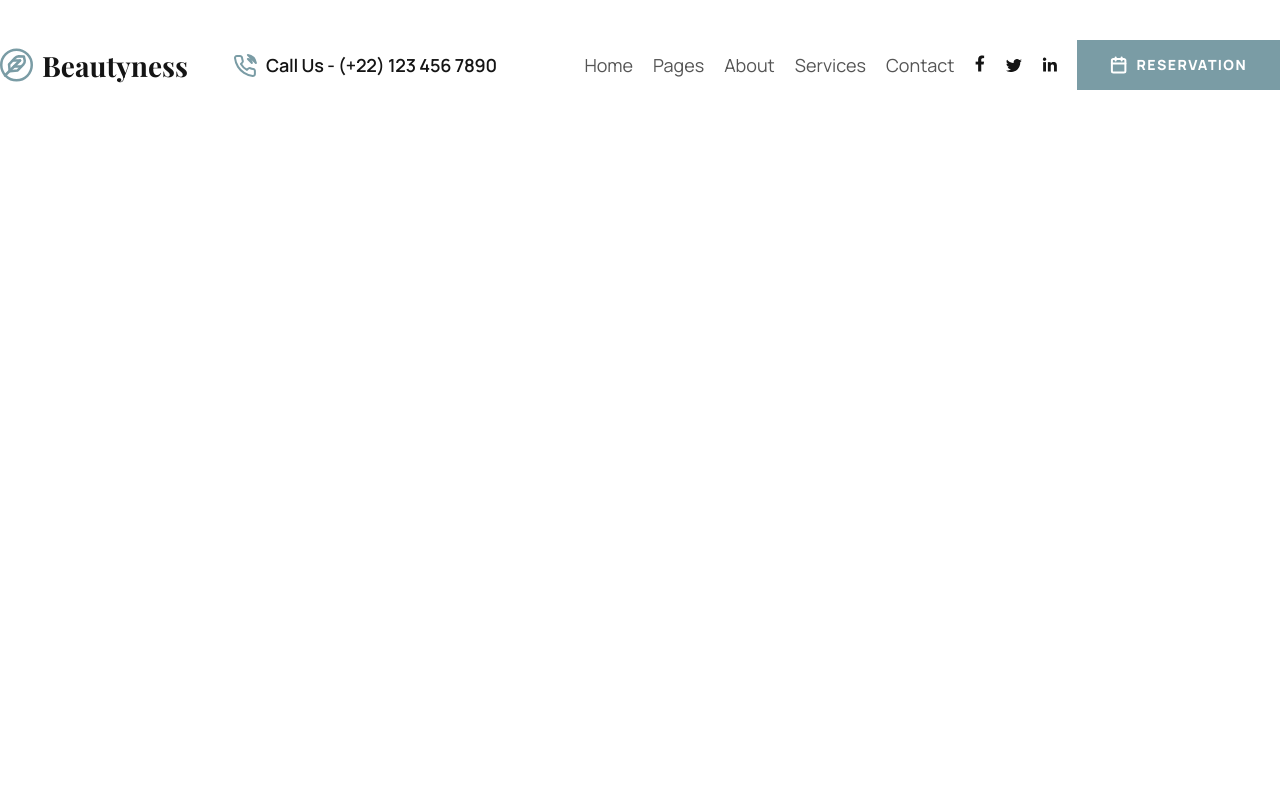
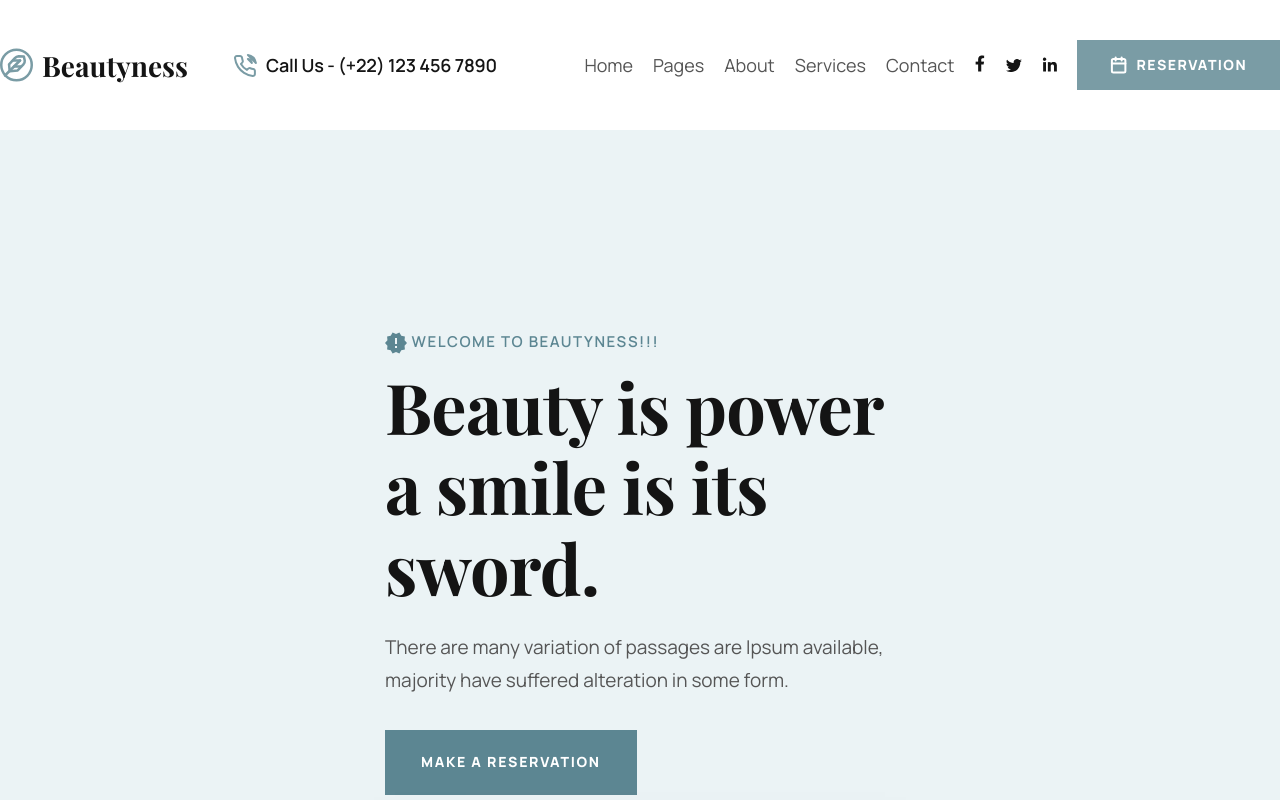
Before and after one commit to Ayana0608/BeautyNess, a plain HTML site: page index.html in a window 1280 px wide. Shown: the top 800 px of the page. Drawn offline with nearby package versions, Linux system fonts and the light colour scheme; a web font is replaced by a local one.

Commit message:
hero finished

```diff
--- a/css/style.css
+++ b/css/style.css
@@ -89,9 +89,84 @@ body {
     gap: 10px;
 }
 
+.hero {
+    background: linear-gradient(to right, #ebf3f5 53%, #323546 47%);
+    padding: 200px 0;
+}
+.hero-info {
+    max-width: 510px;
+}
+
+.hero__content {
+    display: flex;
+    align-items: center;
+    justify-content: center;
+    gap: 50px;
+}
+.hero__small-title {
+    color: #5c8692;
+    font-family: "Manrope";
+    font-size: 15px;
+    font-weight: 600;
+    line-height: 154.5%;
+    letter-spacing: 1.5px;
+    text-transform: uppercase;
+    margin: 0;
+    padding: 0 0 12px;
+}
+
+.hero-title {
+    color: #141414;
+    font-family: "Playfair Display";
+    font-size: 70px;
+    font-weight: 700;
+    line-height: 115%;
+    letter-spacing: -0.7px;
+    margin: 0;
+}
+
+.hero-text {
+    color: #555;
+    font-family: "Manrope";
+    font-size: 19px;
+    font-weight: 400;
+    line-height: 170%;
+    margin: 0;
+    padding: 24px 0 34px;
+}
+
+.hero-button {
+    display: flex;
+    padding: 23px 36px 24px 36px;
+    justify-content: center;
+    align-items: center;
+    gap: 10px;
+    background: #5c8692;
+    border: none;
+    color: #fff;
+    text-align: center;
+    font-family: "Manrope";
+    font-size: 14px;
+    font-weight: 800;
+    line-height: 125%;
+    letter-spacing: 1.68px;
+    text-transform: uppercase;
+}
+
+.hero__img-wrap img {
+    max-width: 532px;
+    box-shadow: 0px 20px 60px 0px rgba(47, 68, 73, 0.46);
+}
+
 @media screen and (max-width: 730px) {
     .header__phone {
         display: none;
+    }
+}
+
+@media screen and (max-width: 1034px) {
+    .hero-title {
+        font-size: 60px;
     }
 }
 
@@ -100,3 +175,13 @@ body {
         display: none;
     }
 }
+
+@media screen and (max-width: 1400px) {
+    .hero {
+        background: #ebf3f5;
+    }
+    .hero__content {
+        display: flex;
+        flex-direction: column;
+    }
+}
--- a/index.html
+++ b/index.html
@@ -66,6 +66,40 @@
                     </div>
                 </div>
             </header>
+
+            <section class="hero">
+                <div class="container">
+                    <div class="hero__content">
+                        <div class="hero-info">
+                            <h4 class="hero__small-title">
+                                <img
+                                    src="./image/Vector.svg"
+                                    alt=""
+                                    style="vertical-align: middle"
+                                />
+                                Welcome to Beautyness!!!
+                            </h4>
+
+                            <h1 class="hero-title">
+                                Beauty is power a smile is its sword.
+                            </h1>
+
+                            <p class="hero-text">
+                                There are many variation of passages are Ipsum
+                                available, majority have suffered alteration in
+                                some form.
+                            </p>
+
+                            <button class="hero-button">
+                                Make a reservation
+                            </button>
+                        </div>
+                        <div class="hero__img-wrap">
+                            <img src="./image/hero__image.jpg" alt="" />
+                        </div>
+                    </div>
+                </div>
+            </section>
         </div>
     </body>
 </html>
```
Also changed, not shown: image/Vector.svg (added), image/hero__image.jpg (added), 1 other file.
